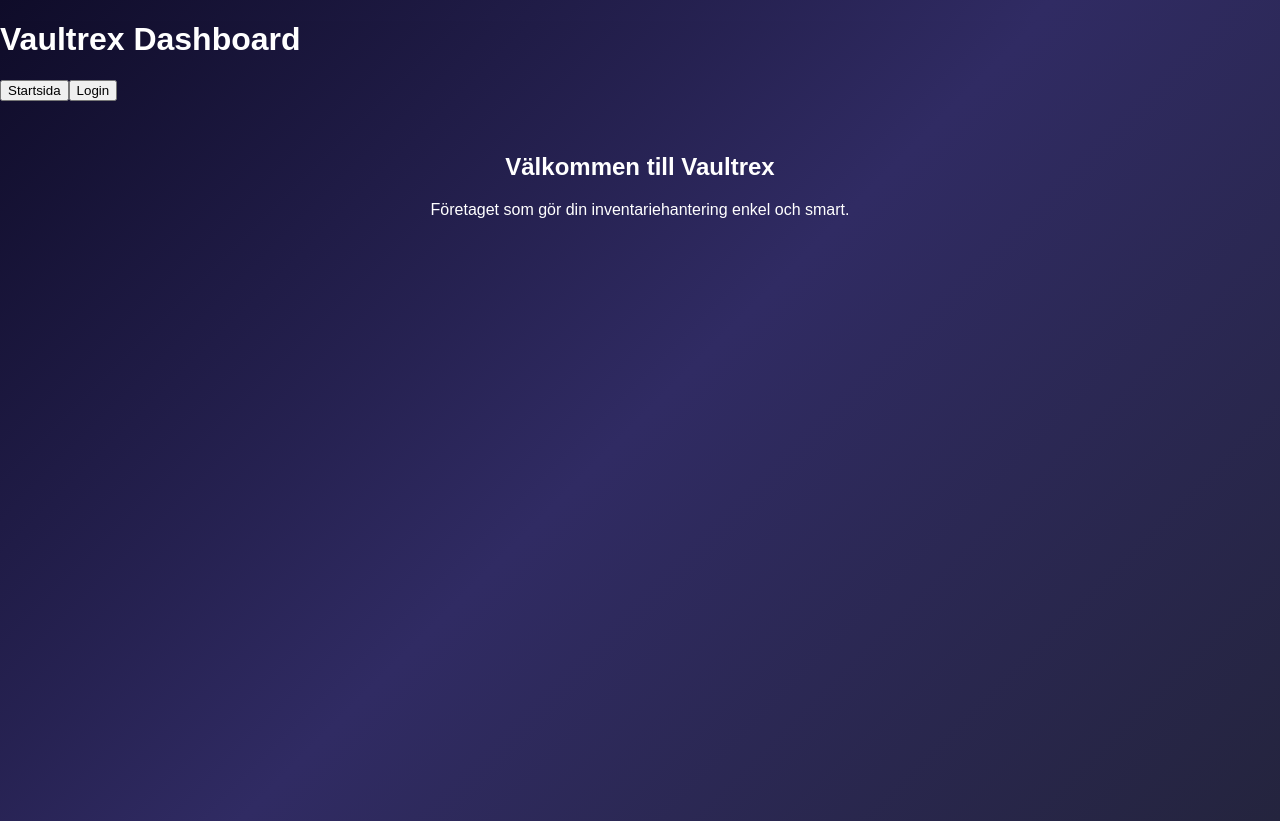
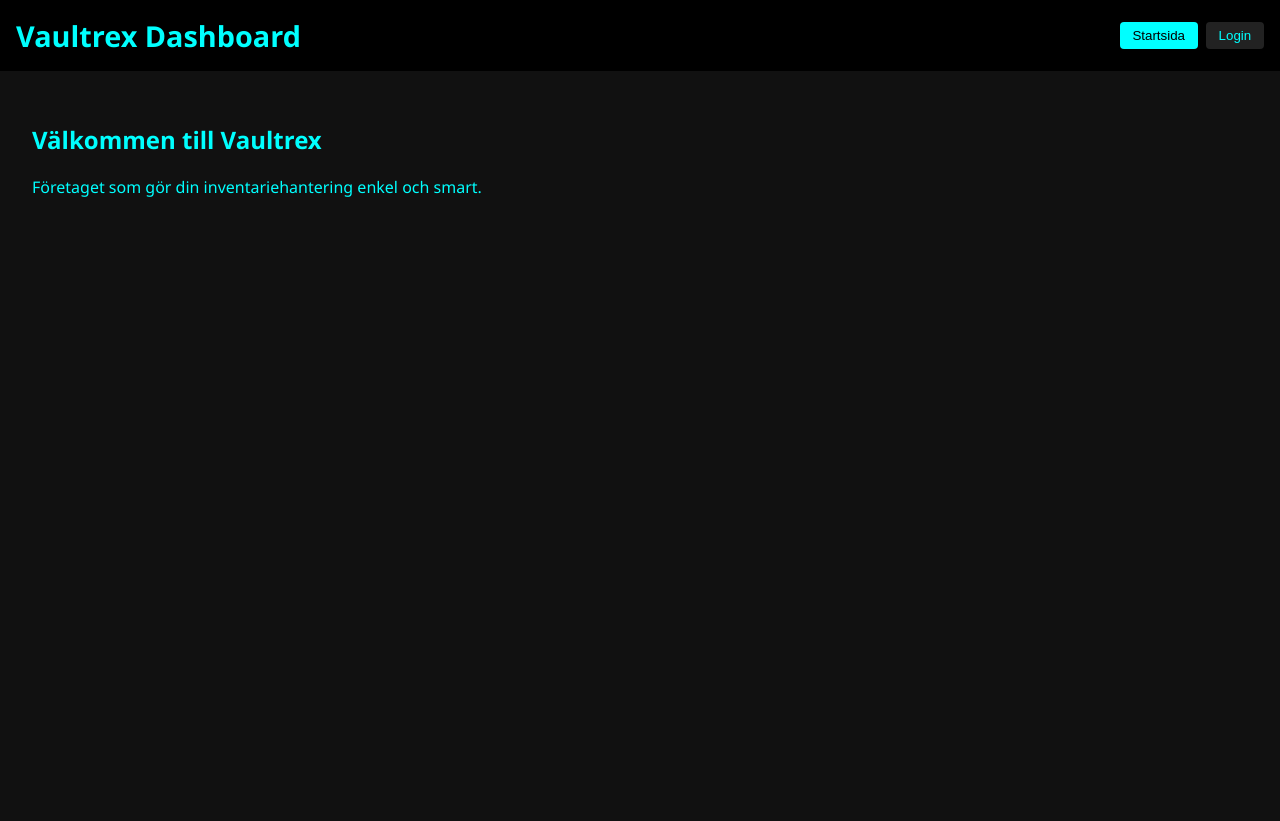
Before and after one commit to FooxxyyDev/vaultrex-frontend, a React (Vite) app: page / in a window 1280 px wide. After the commit the page ends 800 px from the top, so only its background shows below. Built offline with nearby package versions, Linux system fonts and the light colour scheme.

Commit message:
Update App.css

```diff
--- a/src/App.css
+++ b/src/App.css
@@ -1,58 +1,22 @@
-body, html, #root, .App {
-  margin: 0;
-  padding: 0;
-  font-family: 'Orbitron', sans-serif;
-  background: linear-gradient(135deg, #0f0c29, #302b63, #24243e);
-  color: #fff;
-  min-height: 100vh;
-}
-
-.header {
-  display: flex;
-  justify-content: space-between;
-  align-items: center;
-  padding: 1rem 2rem;
-  background-color: rgba(0,0,0,0.6);
-  border-bottom: 1px solid #0ff;
-}
-
-.header h1 { color: #0ff; font-size: 2rem; }
-
-.logout-btn {
-  background: #0ff; color: #000; border: none; padding: 0.5rem 1rem;
-  font-weight: bold; cursor: pointer; border-radius: 4px; transition: 0.3s;
-}
-.logout-btn:hover { background: #00f; color: #fff; }
-
-.tabs { display: flex; justify-content: center; margin: 1rem 0; }
-.tabs button {
-  background: none; border: 2px solid #0ff; color: #0ff;
-  padding: 0.5rem 1rem; margin: 0 0.5rem; cursor: pointer; border-radius: 4px; transition: 0.3s;
-}
-.tabs button.active, .tabs button:hover { background: #0ff; color: #000; }
-
-main { padding: 2rem; display: flex; justify-content: center; }
-section { max-width: 600px; text-align: center; }
-
-.login input, .add-item input {
-  display: block; width: 80%; margin: 0.5rem auto; padding: 0.5rem;
-  border: 1px solid #0ff; border-radius: 4px; background: rgba(0,0,0,0.3); color: #fff;
-}
-.login button, .add-item button {
-  margin-top: 1rem; padding: 0.5rem 1rem; border: none;
-  background: #0ff; color: #000; font-weight: bold; border-radius: 4px; cursor: pointer; transition: 0.3s;
-}
-.login button:hover, .add-item button:hover { background: #00f; color: #fff; }
-
-.inventory-list { list-style: none; padding: 0; }
-.inventory-list li {
-  display: flex; justify-content: space-between; align-items: center;
-  background: rgba(0,0,0,0.3); margin: 0.5rem 0; padding: 0.5rem 1rem; border-radius: 6px;
-}
-.inventory-list button {
-  margin-left: 0.5rem; padding: 0.3rem 0.6rem; border: none; border-radius: 4px; cursor: pointer;
-  background: #0ff; color: #000; transition: 0.3s;
-}
-.inventory-list button:hover { background: #00f; color: #fff; }
-
-footer { text-align: center; padding: 1rem; border-top: 1px solid #0ff; margin-top: 2rem; color: #0ff; }
+body, html { margin:0; padding:0; font-family: 'Segoe UI', sans-serif; background:#111; color:#0ff; }
+.app header { background:#000; padding:1rem; display:flex; justify-content:space-between; align-items:center; }
+header h1 { margin:0; color:#0ff; font-size:1.8rem; }
+nav button { margin-left:0.5rem; padding:0.4rem 0.8rem; border:none; border-radius:4px; cursor:pointer; background:#222; color:#0ff; transition:0.3s; }
+nav button.active { background:#0ff; color:#000; }
+nav button:hover { background:#0ff; color:#000; }
+main { padding:2rem; }
+section { margin-bottom:2rem; }
+.login input { display:block; margin:0.5rem 0; padding:0.5rem; width:250px; border-radius:4px; border:none; }
+.login button { padding:0.5rem 1rem; border:none; border-radius:4px; cursor:pointer; background:#0ff; color:#000; transition:0.3s; }
+.login button:hover { background:#00f; color:#fff; }
+.inventory .add-item { display:flex; gap:0.5rem; margin-bottom:1rem; }
+.inventory input { padding:0.4rem; border-radius:4px; border:none; width:120px; }
+.inventory button { padding:0.4rem 0.8rem; border:none; border-radius:4px; cursor:pointer; background:#0ff; color:#000; }
+.inventory button:hover { background:#00f; color:#fff; }
+.inventory ul { list-style:none; padding:0; }
+.inventory li { margin:0.3rem 0; }
+.services ul { list-style:none; padding:0; display:flex; gap:1rem; flex-wrap:wrap; }
+.services li { background:rgba(0,255,255,0.2); padding:1rem 1.5rem; border-radius:6px; display:flex; align-items:center; justify-content:space-between; width:180px; }
+.services button { margin-left:0.5rem; padding:0.3rem 0.6rem; border-radius:4px; border:none; cursor:pointer; background:#0ff; color:#000; transition:0.3s; }
+.services button:hover { background:#00f; color:#fff; }
+.services button:disabled { background:#444; color:#999; cursor:not-allowed; }
```
